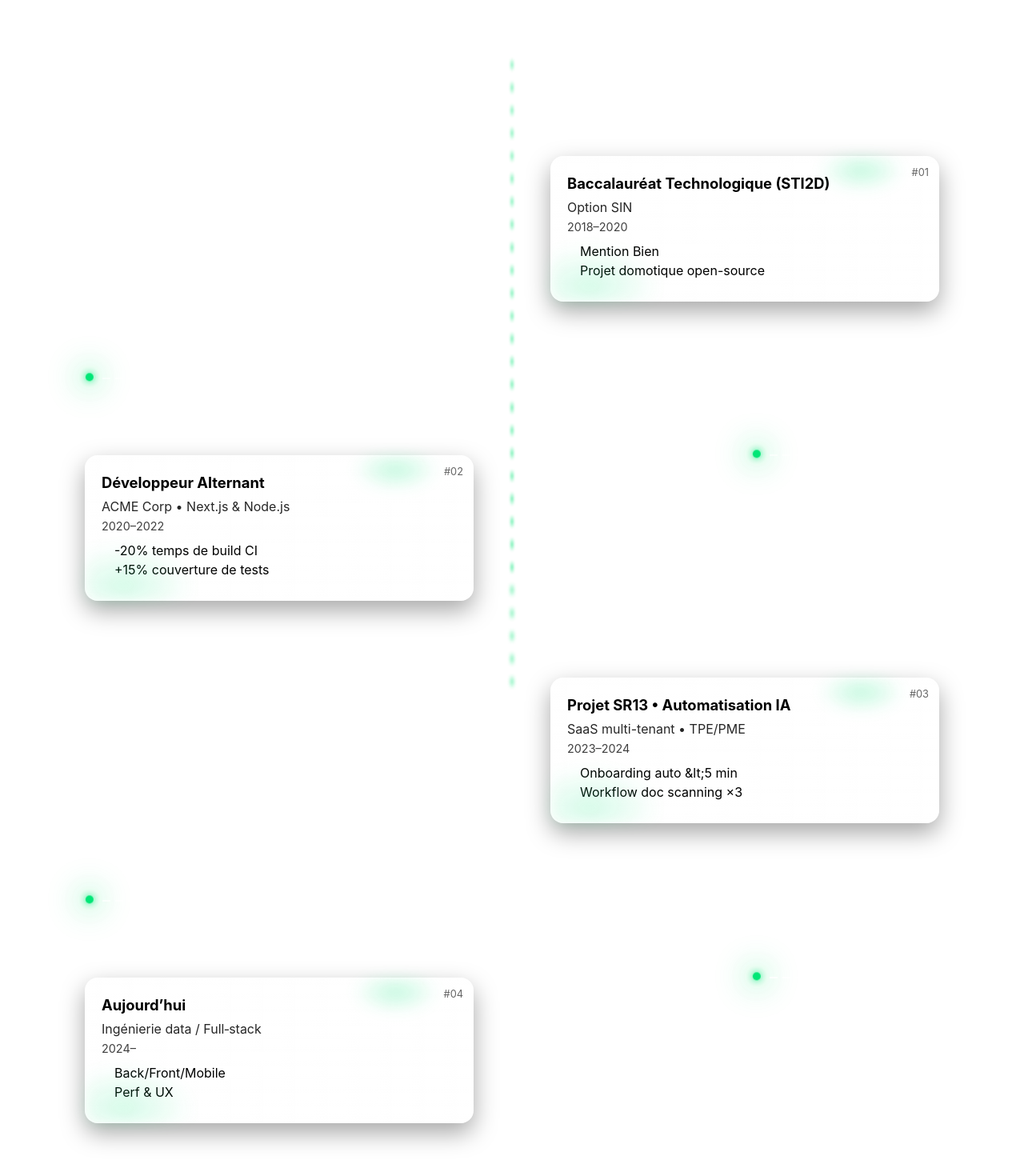
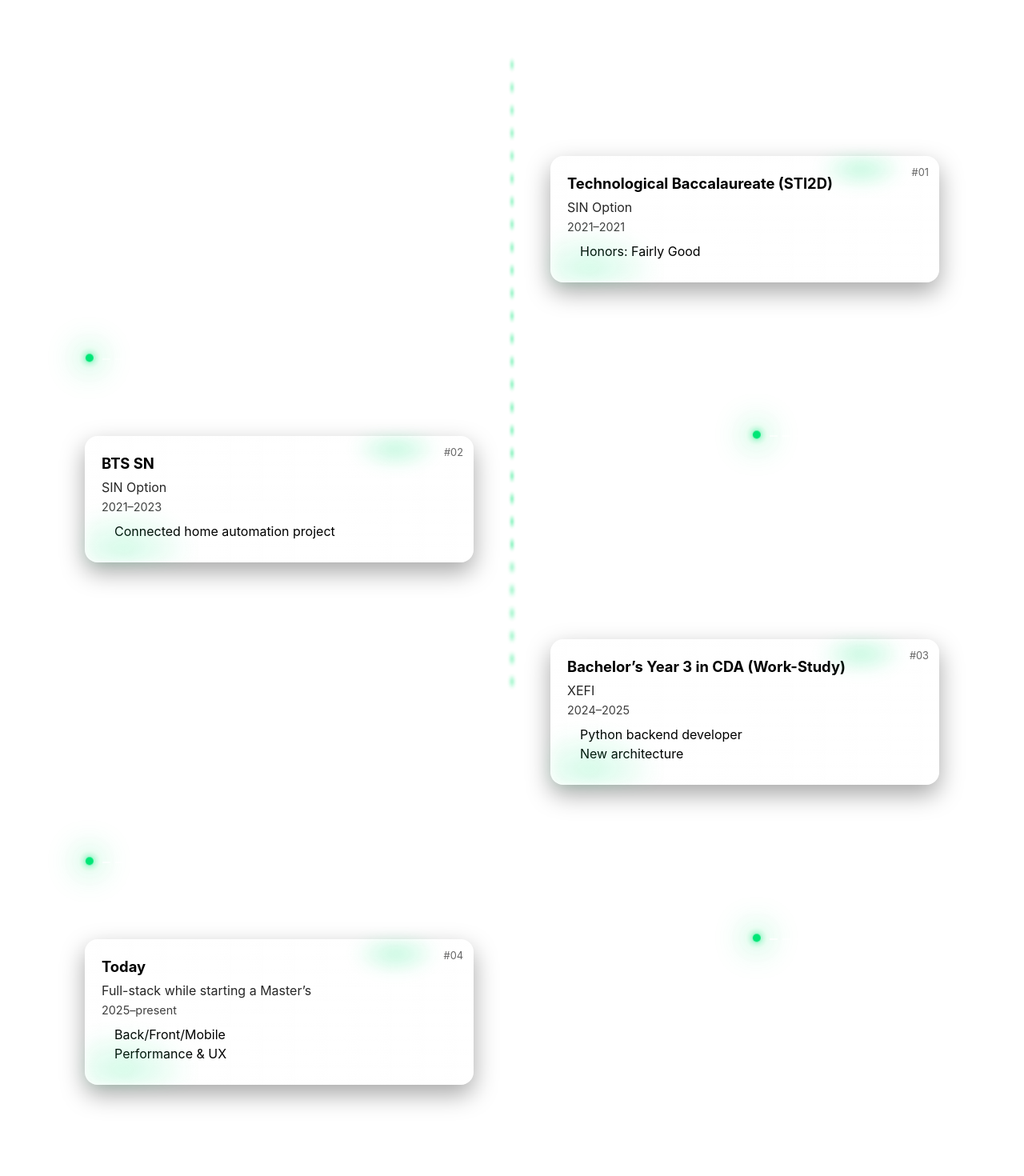
Before and after one commit to NolanEssertaize/portfolio-front, a Next.js app: page /portfolio in a window 1280 px wide. Shown: the part 612-2082 px from the top of the page at 80% size. Built offline with nearby package versions, Linux system fonts and the light colour scheme.

Commit message:
Add parcours in english

```diff
--- a/src/ui/components/portfolio/sections/ParcoursTimeline.tsx
+++ b/src/ui/components/portfolio/sections/ParcoursTimeline.tsx
@@ -13,34 +13,34 @@ const stepsData: Step[] = [
   {
     id: 1,
     side: "right",
-    title: "Baccalauréat Technologique (STI2D)",
-    subtitle: "Option SIN",
-    period: "2018–2020",
-    bullets: ["Mention Bien", "Projet domotique open-source"],
+    title: "Technological Baccalaureate (STI2D)",
+    subtitle: "SIN Option",
+    period: "2021–2021",
+    bullets: ["Honors: Fairly Good"],
   },
   {
     id: 2,
     side: "left",
-    title: "Développeur Alternant",
-    subtitle: "ACME Corp • Next.js & Node.js",
-    period: "2020–2022",
-    bullets: ["-20% temps de build CI", "+15% couverture de tests"],
+    title: "BTS SN",
+    subtitle: "SIN Option",
+    period: "2021–2023",
+    bullets: ["Connected home automation project"],
   },
   {
     id: 3,
     side: "right",
-    title: "Projet SR13 • Automatisation IA",
-    subtitle: "SaaS multi-tenant • TPE/PME",
-    period: "2023–2024",
-    bullets: ["Onboarding auto &lt;5 min", "Workflow doc scanning ×3"],
+    title: "Bachelor’s Year 3 in CDA (Work-Study)",
+    subtitle: "XEFI",
+    period: "2024–2025",
+    bullets: ["Python backend developer", "New architecture"],
   },
   {
     id: 4,
     side: "left",
-    title: "Aujourd’hui",
-    subtitle: "Ingénierie data / Full‑stack",
-    period: "2024–",
-    bullets: ["Back/Front/Mobile", "Perf & UX"],
+    title: "Today",
+    subtitle: "Full-stack while starting a Master’s",
+    period: "2025–present",
+    bullets: ["Back/Front/Mobile", "Performance & UX"],
   },
 ];
 
```
